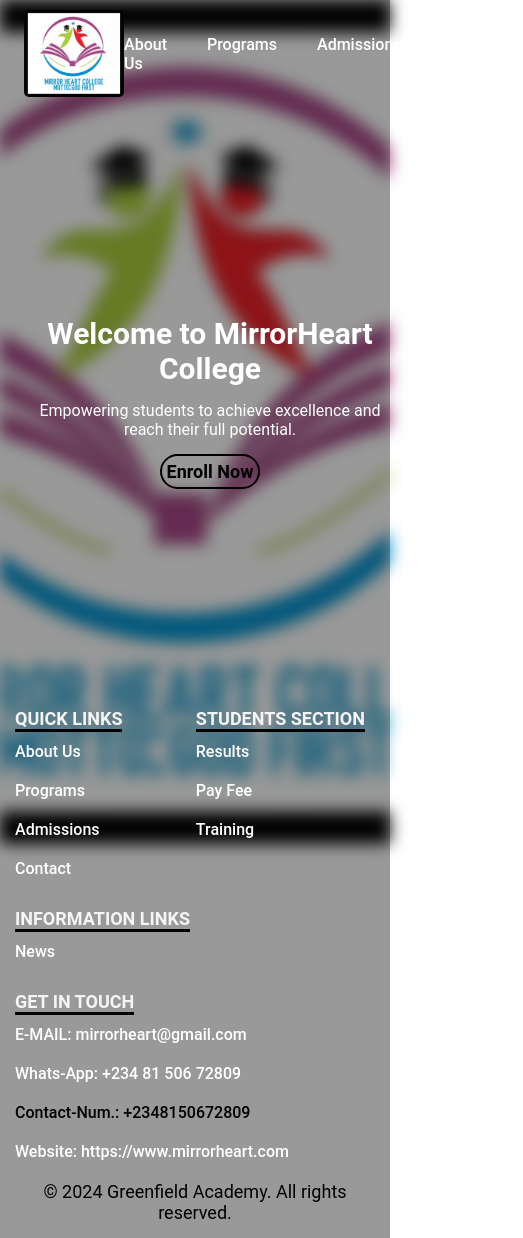
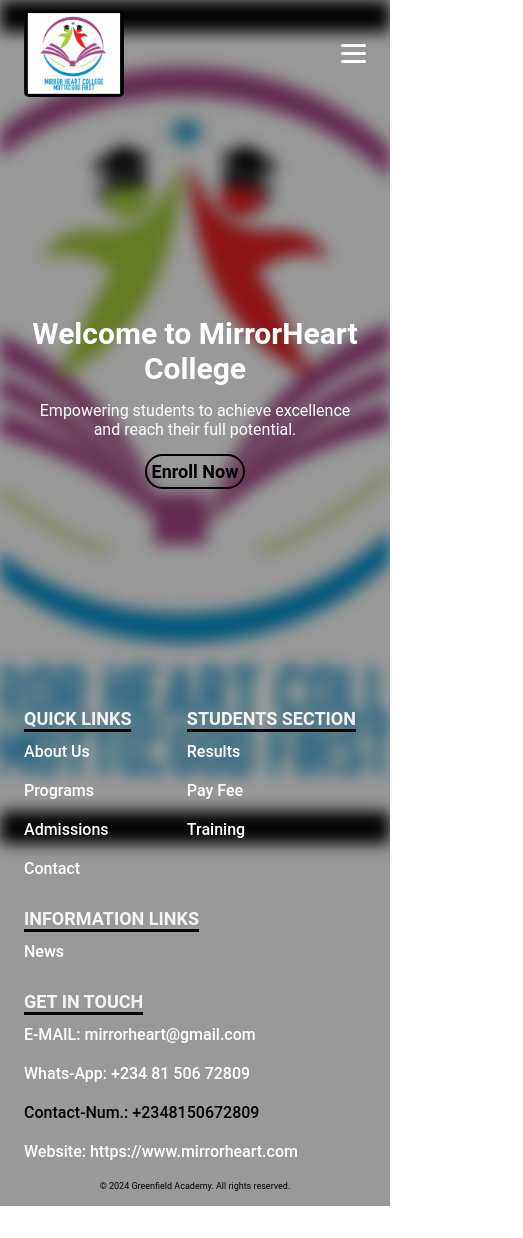
Before and after one commit to kolamat/mhc, a plain HTML site: page index.html in a window 390 px wide. Shown: the whole page, 523 px wide, since content can reach past the window. After the commit the page ends 1206 px from the top, so only its background shows below. Drawn offline with Linux system fonts and the light colour scheme.

Commit message:
add hamburger menu for mobile

```diff
--- a/index.html
+++ b/index.html
@@ -12,11 +12,24 @@
       <img src="./schoollogo.jpg" alt="logo" width="100" class="logo" />
       <nav>
         <ul class="nav-links">
-          <li class="nav-item"><a href="./about.html">About Us</a></li>
-          <li class="nav-item"><a href="./programs.html">Programs</a></li>
-          <li class="nav-item"><a href="./admission.html">Admissions</a></li>
-          <li class="nav-item"><a href="./contact.html">Contact</a></li>
+          <li class="nav-item">
+            <a href="./about.html" class="nav-link">About Us</a>
+          </li>
+          <li class="nav-item">
+            <a href="./programs.html" class="nav-link">Programs</a>
+          </li>
+          <li class="nav-item">
+            <a href="./admission.html" class="nav-link">Admissions</a>
+          </li>
+          <li class="nav-item">
+            <a href="./contact.html" class="nav-link">Contact</a>
+          </li>
         </ul>
+        <div class="hamburger">
+          <span class="bar"></span>
+          <span class="bar"></span>
+          <span class="bar"></span>
+        </div>
       </nav>
     </header>
     <div class="container">
@@ -72,7 +85,9 @@
           </ul>
         </div>
       </div>
-      <p>&copy; 2024 Greenfield Academy. All rights reserved.</p>
+      <p class="copy-right">
+        &copy; 2024 Greenfield Academy. All rights reserved.
+      </p>
     </footer>
     <script src="index.js"></script>
   </body>
--- a/index.js
+++ b/index.js
@@ -0,0 +1,14 @@
+const hamburger = document.querySelector(".hamburger");
+const navMenu = document.querySelector(".nav-links");
+
+hamburger.addEventListener("click", () => {
+  hamburger.classList.toggle("active");
+  navMenu.classList.toggle("active");
+});
+
+document.querySelectorAll(".nav-link").forEach((n) =>
+  n.addEventListener("click", () => {
+    hamburger.classList.remove("active");
+    navMenu.classList.remove("active");
+  })
+);
--- a/style.css
+++ b/style.css
@@ -23,6 +23,10 @@
   background-color: rgba(0, 0, 0, 0.4);
 }
 
+header nav {
+  display: flex;
+}
+
 .nav-links {
   display: flex;
   justify-content: space-between;
@@ -30,8 +34,27 @@
   gap: 30px;
   padding-right: 15px;
   color: black;
-  /* border: 1px 1px 0px solid #f1f1f1; */
   transition: 0.8s ease;
+}
+
+.hamburger {
+  display: none;
+  cursor: pointer;
+}
+
+.bar {
+  display: block;
+  width: 25px;
+  height: 3px;
+  margin: 5px auto;
+  -webkit-transition: all 0.3s ease-in-out;
+  transition: all 0.3s ease-in-out;
+  background-color: white;
+  border-radius: 5px;
+}
+
+.logo {
+  border-radius: 5px;
 }
 
 .bg-img {
@@ -48,13 +71,10 @@
 
 .container {
   background-color: rgba(0, 0, 0, 0.4);
-  /* border-style: solid;
-  border-width: 0px 1px 0px 1px;
-  border-color: white; */
-  z-index: 2;
+  z-index: 1;
   width: 100vw;
   height: 70vh;
-  padding: 0px 15px;
+  padding: 0px 24px;
 }
 
 .hero-content {
@@ -97,13 +117,9 @@
   align-content: center;
   text-align: center;
   text-align: center;
-  width: 100vw;
+  /* width: 100vw; */
   height: 70vh;
   color: white;
-}
-
-.logo {
-  border-radius: 5px;
 }
 
 li a {
@@ -125,10 +141,7 @@
   height: 100%;
   align-content: flex-end;
   background-color: rgba(0, 0, 0, 0.4);
-  /* border-style: solid;
-  border-width: 0px 1px 1px 1px;
-  border-color: white; */
-  padding: 0px 15px 15px;
+  padding: 0px 24px 15px;
 }
 
 .footer-navs {
@@ -172,9 +185,57 @@
   width: 100%;
 }
 
+.copy-right {
+  font-size: medium;
+}
+
 @media (min-width: 768px) {
   #hero .hero-content h1 {
     font-size: 45px;
     text-align: center;
   }
 }
+
+@media (max-width: 768px) {
+  .hamburger {
+    display: block;
+  }
+
+  .hamburger.active .bar:nth-child(2) {
+    opacity: 0;
+  }
+
+  .hamburger.active .bar:nth-child(1) {
+    transform: translateY(8px) rotate(45deg);
+    border-radius: 5px;
+  }
+
+  .hamburger.active .bar:nth-child(3) {
+    transform: translateY(-8px) rotate(-45deg);
+    border-radius: 5px;
+  }
+
+  .nav-links {
+    position: fixed;
+    left: -100%;
+    top: 100px;
+    gap: 0;
+    flex-direction: column;
+    background-color: #262626;
+    width: 100%;
+    text-align: center;
+    transition: 0.3s;
+  }
+
+  .nav-item {
+    margin: 16px 0;
+  }
+
+  .nav-links.active {
+    left: 0;
+  }
+
+  .copy-right {
+    font-size: xx-small;
+  }
+}
```
